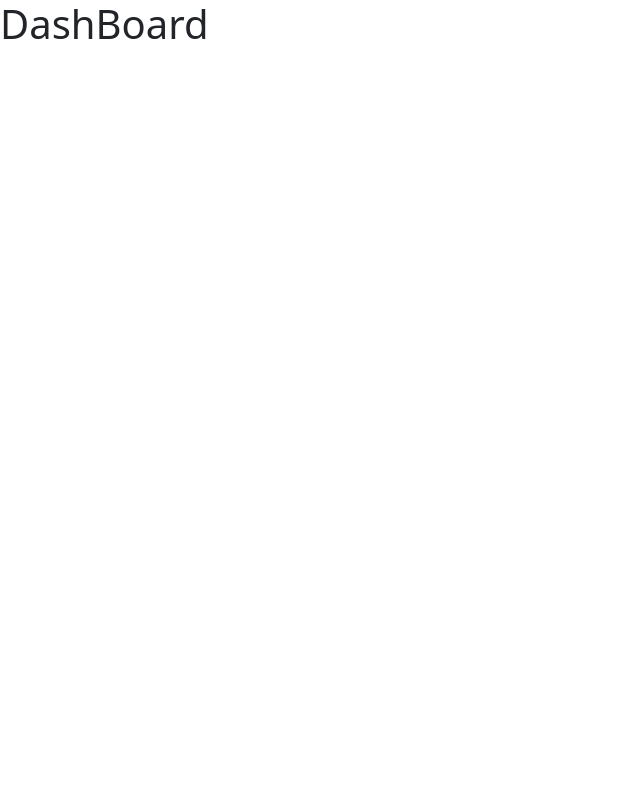
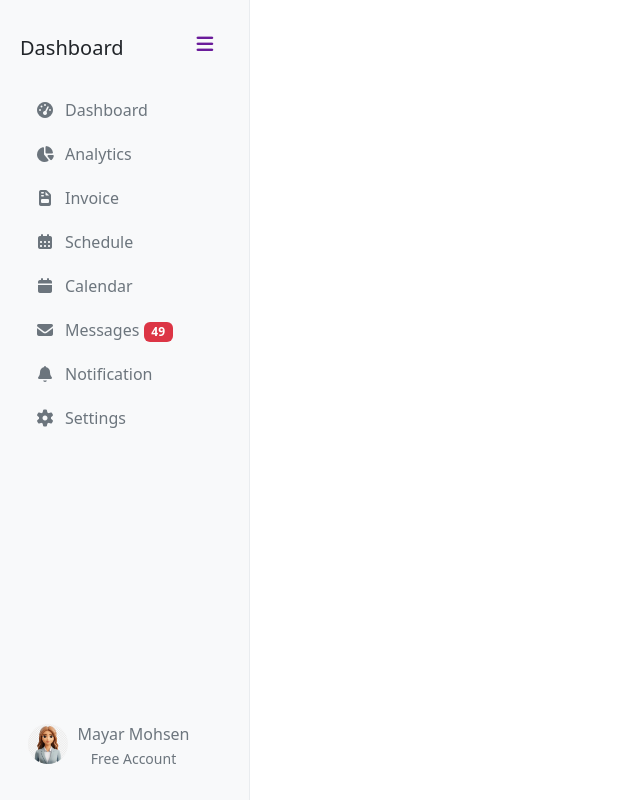
Before and after one commit to Mayar-Fawzy/DashBoardAngular20-SAAS-, an Angular app: page /dashboard in a window 1280 px wide. Shown: the whole page, without its empty margins (0-640 px from the left). Built offline with nearby package versions, Linux system fonts and the light colour scheme.

Commit message:
Refactor code structure for improved readability and maintainability

```diff
--- a/src/app/Pages/DashBoard/dash-board/dash-board.html
+++ b/src/app/Pages/DashBoard/dash-board/dash-board.html
@@ -1,3 +1,70 @@
-<div class="h1">
-    DashBoard
+<div class="sidebar" [ngClass]="{'collapsed': isCollapsed}">
+  <div class="sidebar-header">
+    <h5 class="dash pt-3">Dashboard</h5>
+    <button class="btn btn-toggle" (click)="toggleSidebar()">
+      <i class="fa-solid fa-bars"></i>
+    </button>
+  </div>
+  <div class="sidebar-content">
+    <ul class="nav flex-column">
+      <li class="nav-item">
+        <a class="nav-link" href="#">
+          <i class="fa-solid fa-gauge-high"></i>
+          <span class="link-text">Dashboard</span>
+        </a>
+      </li>
+      <li class="nav-item">
+        <a class="nav-link" href="#">
+          <i class="fa-solid fa-chart-pie"></i>
+          <span class="link-text">Analytics</span>
+        </a>
+      </li>
+      <li class="nav-item">
+        <a class="nav-link" href="#">
+          <i class="fa-solid fa-file-invoice"></i>
+          <span class="link-text">Invoice</span>
+        </a>
+      </li>
+      <li class="nav-item">
+        <a class="nav-link" href="#">
+          <i class="fa-solid fa-calendar-days"></i>
+          <span class="link-text">Schedule</span>
+        </a>
+      </li>
+      <li class="nav-item">
+        <a class="nav-link" href="#">
+          <i class="fa-solid fa-calendar"></i>
+          <span class="link-text">Calendar</span>
+        </a>
+      </li>
+      <li class="nav-item">
+        <a class="nav-link" href="#">
+          <i class="fa-solid fa-envelope"></i>
+          <span class="link-text">Messages <span class="badge bg-danger">49</span></span>
+        </a>
+      </li>
+      <li class="nav-item">
+        <a class="nav-link" href="#">
+          <i class="fa-solid fa-bell"></i>
+          <span class="link-text">Notification</span>
+        </a>
+      </li>
+      <li class="nav-item">
+        <a class="nav-link" href="#">
+          <i class="fa-solid fa-gear"></i>
+          <span class="link-text">Settings</span>
+        </a>
+      </li>
+    </ul>
+    <div class="user-section text-center">
+      <a href="#" class="nav-link">
+        <img src="/Images/7f92d85e-fdcd-4501-a6c6-3be51d2a8583.jpg" alt="User" class="rounded-circle">
+        <span class="link-text">Mayar Mohsen<br><small>Free Account</small></span>
+      </a>
+    </div>
+  </div>
 </div>
+<div class="content">
+
+  <router-outlet></router-outlet>
+</div>
--- a/src/app/Pages/DashBoard/dash-board/dash-board.scss
+++ b/src/app/Pages/DashBoard/dash-board/dash-board.scss
@@ -0,0 +1,87 @@
+.sidebar {
+  width: 250px;
+  height: 100vh;
+  background: #f8f9fa;
+  padding: 20px;
+  border-right: 1px solid #e9ecef;
+  transition: all 0.3s ease;
+  position: fixed;
+}
+
+.sidebar.collapsed {
+  width: 79px;
+  padding: 10px;
+}
+
+.sidebar-header {
+  display: flex;
+  justify-content: space-between;
+  margin-bottom: 20px;
+}
+
+.btn-toggle {
+  background: none;
+  border: none;
+  color: #6a1b9a;
+  font-size: 1.2rem;
+}
+
+.sidebar-content {
+  transition: all 0.3s ease;
+}
+
+.nav-link {
+  color: #6c757d;
+  padding: 10px 15px;
+  display: flex;
+  align-items: center;
+  text-decoration: none;
+}
+
+.nav-link.active {
+  color: #6a1b9a;
+  background: #e0c1f4;
+  border-radius: 5px;
+}
+
+.nav-link .link-text {
+  margin-left: 10px;
+  transition: opacity 0.3s ease;
+}
+
+.sidebar.collapsed .nav-link .link-text {
+  opacity: 0;
+  width: 0;
+  overflow: hidden;
+}
+.user-section{
+    position: absolute;
+    bottom: 20px;
+    width: 90%;
+    left: 50%;
+    transform: translateX(-50%);
+}
+.user-section img {
+  width: 40px;
+  margin-bottom: 5px;
+}
+
+.sidebar.collapsed .user-section .link-text {
+  display: none;
+}
+
+/* Hide Dashboard text in header when collapsed */
+.sidebar.collapsed .sidebar-header .dash {
+  opacity: 0;
+  width: 0;
+  overflow: hidden;
+}
+.content {
+  margin-left: 250px; /* Match sidebar width */
+  padding: 20px;
+  transition: margin-left 0.3s ease;
+}
+
+.sidebar.collapsed + .content {
+  margin-left: 79px; /* Match collapsed sidebar width */
+}
--- a/src/app/Pages/DashBoard/dash-board/dash-board.ts
+++ b/src/app/Pages/DashBoard/dash-board/dash-board.ts
@@ -1,11 +1,17 @@
+import { NgClass } from '@angular/common';
 import { Component } from '@angular/core';
+import { RouterOutlet } from '@angular/router';
 
 @Component({
   selector: 'app-dash-board',
-  imports: [],
+  imports: [NgClass, RouterOutlet],
   templateUrl: './dash-board.html',
   styleUrl: './dash-board.scss'
 })
 export class DashBoard {
+isCollapsed = false;
 
+  toggleSidebar() {
+    this.isCollapsed = !this.isCollapsed;
+  }
 }
--- a/src/index.html
+++ b/src/index.html
@@ -5,7 +5,7 @@
   <title>DashBoardAngular20</title>
   <base href="/">
   <meta name="viewport" content="width=device-width, initial-scale=1">
-  <link rel="icon" type="image/x-icon" href="/data-analysis.png">
+  <link rel="icon" type="image/x-icon" href="/Images/data-analysis.png">
 </head>
 <body>
   <app-root></app-root>
```
Also changed, not shown: public/Images/7f92d85e-fdcd-4501-a6c6-3be51d2a8583.jpg (added), public/Images/data-analysis.png (renamed from public/data-analysis.png).
